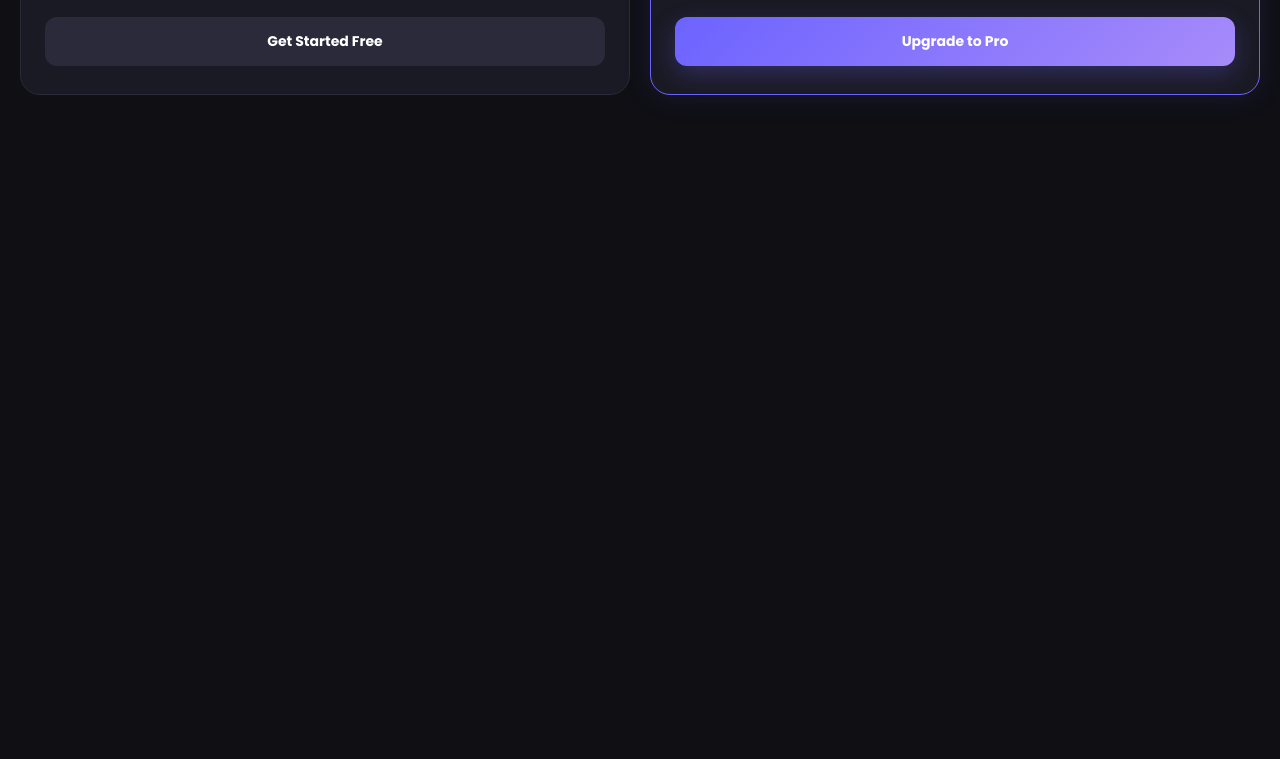
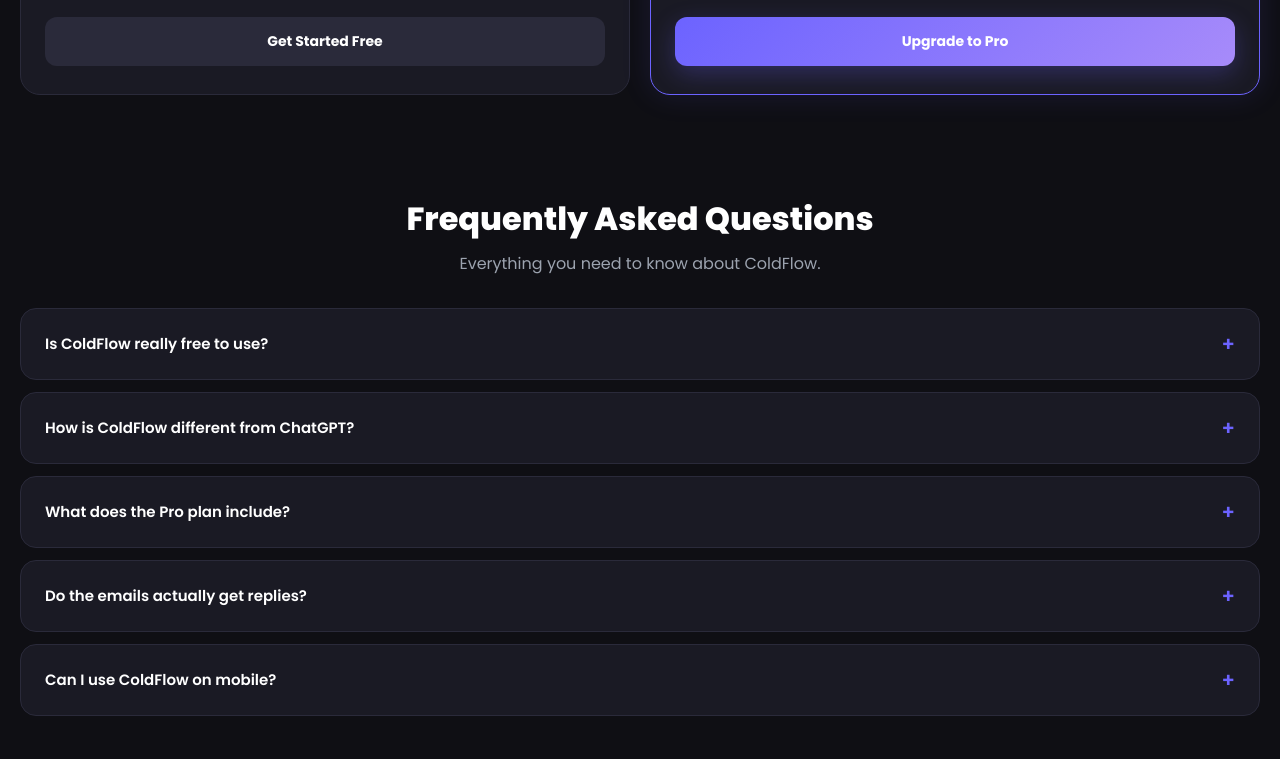
Before and after one commit to shreyanshetty211-svg/coldflow-app, a website: page index.html in a window 1280 px wide. Shown: the part 2289-3048 px from the top of the page. Before the commit the page ends 2524 px from the top, so only its background shows below. Drawn offline with Linux system fonts and the light colour scheme.

Commit message:
add FAQ section with accordion

```diff
--- a/index.html
+++ b/index.html
@@ -171,6 +171,21 @@
   .pricing-section-grid { grid-template-columns: 1fr; }
   .pricing-section-title { font-size: 26px; }
 }
+
+/* FAQ SECTION */
+.faq-section { padding: 60px 20px 40px; }
+.faq-header { text-align: center; margin-bottom: 32px; }
+.faq-title { font-size: 32px; font-weight: 800; margin-bottom: 8px; }
+.faq-subtitle { font-size: 16px; color: #9ca3af; }
+.faq-list { display: flex; flex-direction: column; gap: 12px; }
+.faq-item { background: #1a1a24; border: 1px solid #2a2a3a; border-radius: 16px; overflow: hidden; transition: border-color 0.2s; }
+.faq-item.open { border-color: #6c63ff; }
+.faq-question { display: flex; justify-content: space-between; align-items: center; padding: 20px 24px; cursor: pointer; font-size: 15px; font-weight: 600; gap: 12px; }
+.faq-icon { color: #6c63ff; font-size: 20px; flex-shrink: 0; transition: transform 0.3s; }
+.faq-item.open .faq-icon { transform: rotate(45deg); }
+.faq-answer { font-size: 14px; color: #9ca3af; line-height: 1.7; max-height: 0; overflow: hidden; transition: max-height 0.3s ease, padding 0.3s ease; padding: 0 24px; }
+.faq-item.open .faq-answer { max-height: 200px; padding: 0 24px 20px; }
+@media (max-width: 768px) { .faq-title { font-size: 26px; } }
 
 /* GENERATOR SCREEN */
 #generator { padding-bottom: 160px; }
@@ -421,6 +436,50 @@
           <div class="pricing-plan-feature">Future features included</div>
         </div>
         <button class="pricing-plan-btn pro-btn" onclick="window.open('https://shreyanshetty.gumroad.com/l/tszqt','_blank')">Upgrade to Pro</button>
+      </div>
+    </div>
+  </div>
+
+  <div class="faq-section">
+    <div class="faq-header">
+      <h2 class="faq-title">Frequently Asked Questions</h2>
+      <p class="faq-subtitle">Everything you need to know about ColdFlow.</p>
+    </div>
+    <div class="faq-list">
+      <div class="faq-item">
+        <div class="faq-question" onclick="toggleFaq(this)">
+          <span>Is ColdFlow really free to use?</span>
+          <span class="faq-icon">+</span>
+        </div>
+        <div class="faq-answer">Yes. You get 3 free cold emails every day with no signup required. Upgrade to Pro for unlimited generation.</div>
+      </div>
+      <div class="faq-item">
+        <div class="faq-question" onclick="toggleFaq(this)">
+          <span>How is ColdFlow different from ChatGPT?</span>
+          <span class="faq-icon">+</span>
+        </div>
+        <div class="faq-answer">ColdFlow is purpose-built for cold email. It uses optimized prompts, tone controls, and formatting rules that make emails sound human — not like AI output.</div>
+      </div>
+      <div class="faq-item">
+        <div class="faq-question" onclick="toggleFaq(this)">
+          <span>What does the Pro plan include?</span>
+          <span class="faq-icon">+</span>
+        </div>
+        <div class="faq-answer">Pro gives you unlimited email generation, access to all tones, priority updates, and all future features — for a one-time lifetime payment of $29.</div>
+      </div>
+      <div class="faq-item">
+        <div class="faq-question" onclick="toggleFaq(this)">
+          <span>Do the emails actually get replies?</span>
+          <span class="faq-icon">+</span>
+        </div>
+        <div class="faq-answer">ColdFlow is trained to write concise, personalized, human-sounding emails. Results depend on your offer and targeting, but the emails avoid common spam triggers and generic AI phrasing.</div>
+      </div>
+      <div class="faq-item">
+        <div class="faq-question" onclick="toggleFaq(this)">
+          <span>Can I use ColdFlow on mobile?</span>
+          <span class="faq-icon">+</span>
+        </div>
+        <div class="faq-answer">Yes. ColdFlow is a mobile-first PWA. You can install it on your home screen and use it on any device, anywhere.</div>
       </div>
     </div>
   </div>
@@ -747,6 +806,13 @@
   `).join('');
 }
 
+function toggleFaq(el) {
+  const item = el.parentElement;
+  const isOpen = item.classList.contains('open');
+  document.querySelectorAll('.faq-item').forEach(i => i.classList.remove('open'));
+  if (!isOpen) item.classList.add('open');
+}
+
 if ('serviceWorker' in navigator) {
   navigator.serviceWorker.register('/sw.js');
 }
```
